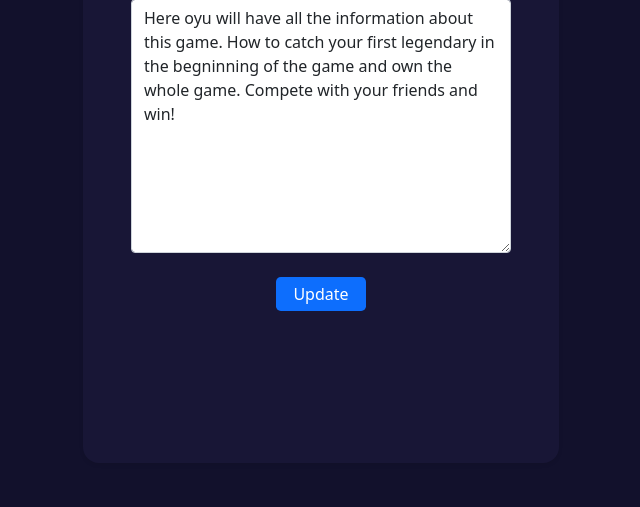
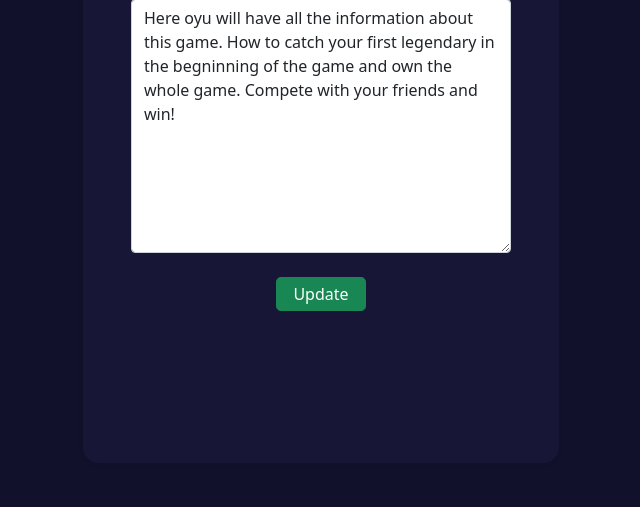
Before and after one commit to KimBergstroem/gamers_insight-CRUD-Blog-App, a Django app: a page that uses templates/post_update.html in a window 1280 px wide. Shown: the part 741-1248 px from the top of the page, without its empty margins (319-959 px from the left). Run offline with Django 3.2, Linux system fonts and the light colour scheme; a user stored in the database is signed in; data comes from the database, SQL or seed files in the repository; some libraries are stand-ins or nearby versions.

Commit message:
style: update button from blue to green button

```diff
--- a/templates/post_update.html
+++ b/templates/post_update.html
@@ -28,7 +28,7 @@
                                 <div class="form-row mb-4">
                                     {{ form.content|as_crispy_field }}
                                 </div>
-                                <button class="btn btn-signup right px-3 py-1 rounded-3 bg-primary mb-5">Update</button>
+                                <button class="btn btn-success right px-3 py-1 rounded-3 mb-5">Update</button>
                             </form>
                         </div>
                     </div>
```
